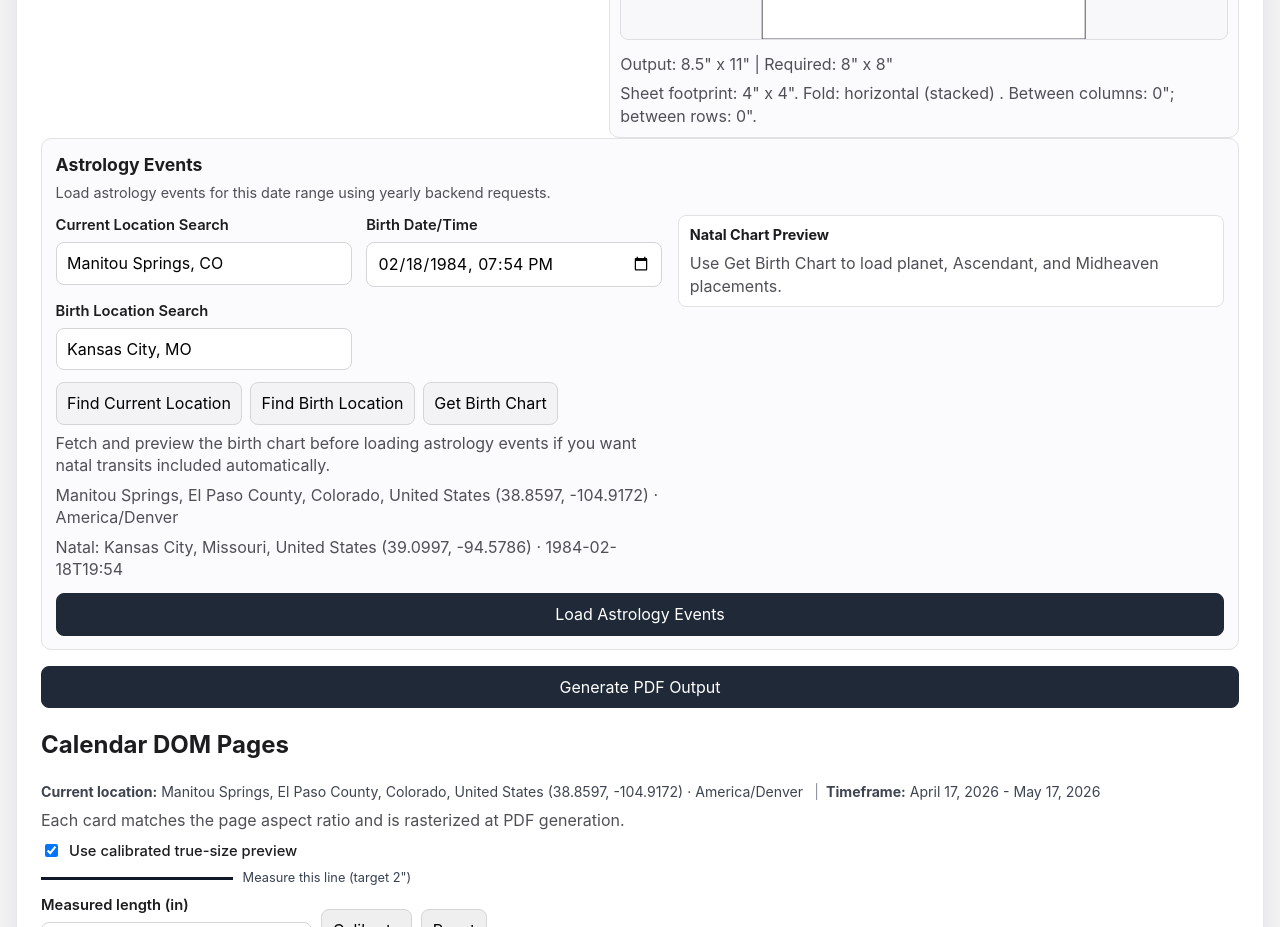
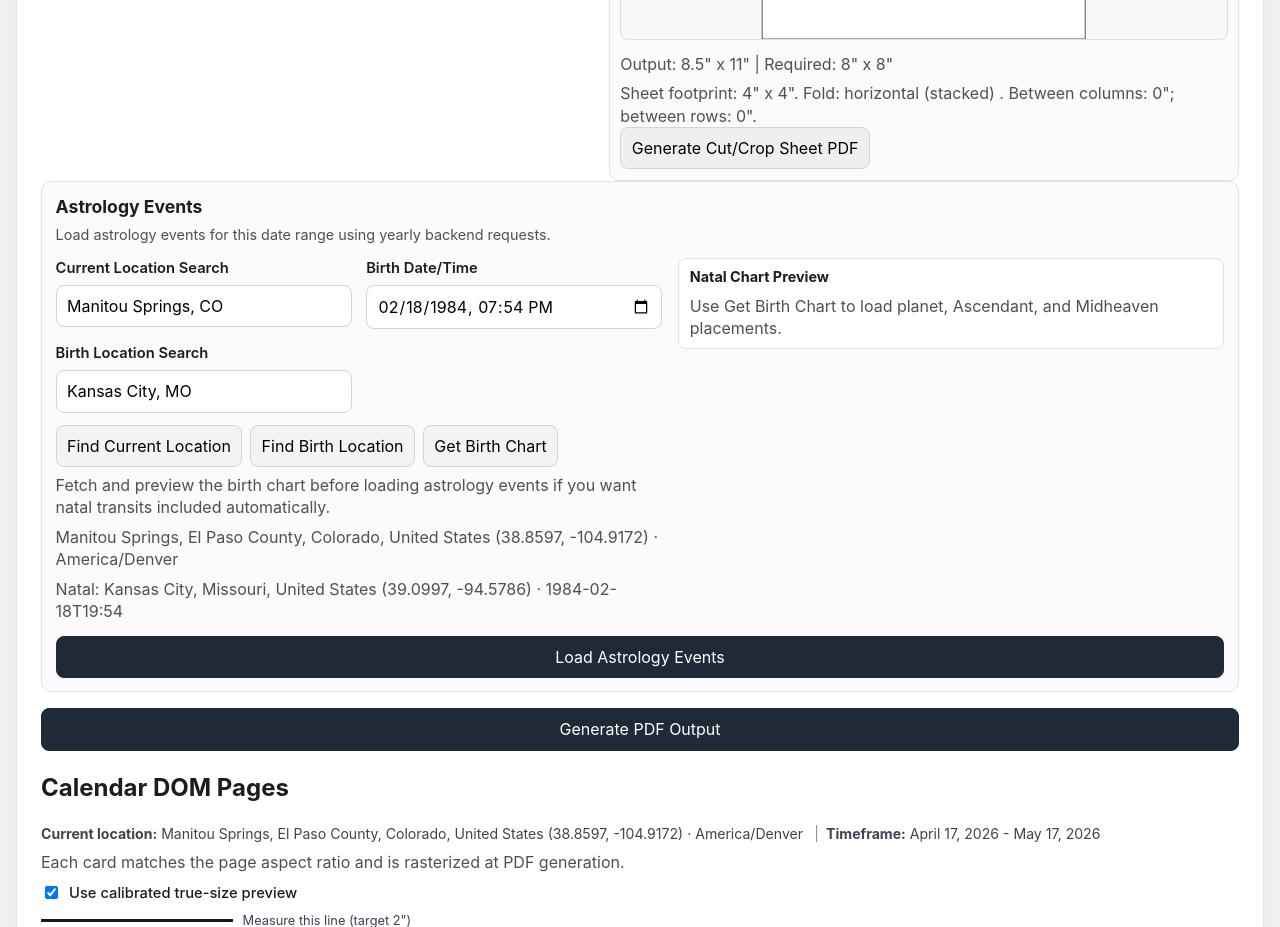
Before and after one commit to kinseyatkolla/bookmaker-signatures, a Vue app: page /calendars/daily-moon in a window 1280 px wide. Shown: the part 1620-2547 px from the top of the page. Built offline with nearby package versions, Linux system fonts and the light colour scheme.

Commit message:
adds generate cut crop sheet

```diff
--- a/src/components/SignatureImpositionControls.vue
+++ b/src/components/SignatureImpositionControls.vue
@@ -598,6 +598,13 @@ function updateField(key, value) {
             between rows:
             {{ layout.formatInchesLabel(layout.layoutPreview.gapBetweenRows) }}".
           </p>
+          <button
+            type="button"
+            :disabled="typeof handlers.onGenerateCutCropSheet !== 'function'"
+            @click="handlers.onGenerateCutCropSheet?.()"
+          >
+            Generate Cut/Crop Sheet PDF
+          </button>
         </div>
       </div>
     </div>
--- /dev/null
+++ b/src/imposition/cutCropSheetPdf.js
@@ -0,0 +1,134 @@
+import { PDFDocument, rgb } from "pdf-lib";
+import { drawCropMarks, toPoints } from "./pdfUtils";
+
+function rangesOverlap(minA, maxA, minB, maxB) {
+  return Math.min(maxA, maxB) > Math.max(minA, minB);
+}
+
+function hasNeighbor(rectangles, currentRect, side, epsilon = 0.01) {
+  return rectangles.some((candidate) => {
+    if (candidate === currentRect) {
+      return false;
+    }
+    const candidateRight = candidate.x + candidate.width;
+    const candidateTop = candidate.y + candidate.height;
+    const currentRight = currentRect.x + currentRect.width;
+    const currentTop = currentRect.y + currentRect.height;
+
+    if (side === "left") {
+      return (
+        Math.abs(candidateRight - currentRect.x) <= epsilon &&
+        rangesOverlap(candidate.y, candidateTop, currentRect.y, currentTop)
+      );
+    }
+    if (side === "right") {
+      return (
+        Math.abs(candidate.x - currentRight) <= epsilon &&
+        rangesOverlap(candidate.y, candidateTop, currentRect.y, currentTop)
+      );
+    }
+    if (side === "top") {
+      return (
+        Math.abs(candidate.y - currentTop) <= epsilon &&
+        rangesOverlap(candidate.x, candidateRight, currentRect.x, currentRight)
+      );
+    }
+    return (
+      Math.abs(candidateTop - currentRect.y) <= epsilon &&
+      rangesOverlap(candidate.x, candidateRight, currentRect.x, currentRight)
+    );
+  });
+}
+
+function downloadPdfBlob(pdfBytes, fileName) {
+  const blobUrl = URL.createObjectURL(new Blob([pdfBytes], { type: "application/pdf" }));
+  const link = document.createElement("a");
+  link.href = blobUrl;
+  link.download = fileName;
+  link.click();
+  setTimeout(() => URL.revokeObjectURL(blobUrl), 0);
+}
+
+export async function generateCutCropSheetPdf({
+  layoutPreview,
+  outputWidthInches,
+  outputHeightInches,
+  showCropMarks,
+  cropMarkOffsetInches,
+  cropMarkLengthInches,
+  fileName = "cut-crop-sheet.pdf",
+}) {
+  const sheets = layoutPreview?.sheets ?? [];
+  if (sheets.length === 0) {
+    throw new Error("Nothing to render for cut/crop sheet.");
+  }
+
+  const pdf = await PDFDocument.create();
+  const page = pdf.addPage([toPoints(outputWidthInches), toPoints(outputHeightInches)]);
+  const trimBorderColor = rgb(0.1, 0.1, 0.1);
+  const foldBorderColor = rgb(0.1, 0.27, 0.75);
+  const fillColor = rgb(0.78, 0.78, 0.8);
+  const rectangles = [];
+
+  for (const sheet of sheets) {
+    rectangles.push(sheet.pageA, sheet.pageB);
+  }
+
+  for (const rect of rectangles) {
+    const x = toPoints(rect.x);
+    const y = toPoints(rect.y);
+    const width = toPoints(rect.width);
+    const height = toPoints(rect.height);
+
+    page.drawRectangle({
+      x,
+      y,
+      width,
+      height,
+      color: fillColor,
+      borderColor: trimBorderColor,
+      borderWidth: 0.8,
+    });
+
+    if (showCropMarks) {
+      drawCropMarks(
+        page,
+        x,
+        y,
+        width,
+        height,
+        toPoints(cropMarkOffsetInches),
+        toPoints(cropMarkLengthInches),
+        {
+          top: !hasNeighbor(rectangles, rect, "top"),
+          bottom: !hasNeighbor(rectangles, rect, "bottom"),
+          left: !hasNeighbor(rectangles, rect, "left"),
+          right: !hasNeighbor(rectangles, rect, "right"),
+        },
+      );
+    }
+  }
+
+  for (const sheet of sheets) {
+    if (layoutPreview.foldHorizontal) {
+      const yFold = toPoints(sheet.pageA.y + sheet.pageA.height);
+      page.drawLine({
+        start: { x: toPoints(sheet.pageA.x), y: yFold },
+        end: { x: toPoints(sheet.pageA.x + sheet.pageA.width), y: yFold },
+        thickness: 1.2,
+        color: foldBorderColor,
+      });
+    } else {
+      const xFold = toPoints(sheet.pageA.x + sheet.pageA.width);
+      page.drawLine({
+        start: { x: xFold, y: toPoints(sheet.pageA.y) },
+        end: { x: xFold, y: toPoints(sheet.pageA.y + sheet.pageA.height) },
+        thickness: 1.2,
+        color: foldBorderColor,
+      });
+    }
+  }
+
+  const bytes = await pdf.save();
+  downloadPdfBlob(bytes, fileName);
+}
--- a/src/views/AshsDailyPlannerView.vue
+++ b/src/views/AshsDailyPlannerView.vue
@@ -11,6 +11,7 @@ import {
   toPoints,
 } from "../imposition/pdfUtils";
 import { renderImpositionSide } from "../imposition/pdfRender";
+import { generateCutCropSheetPdf } from "../imposition/cutCropSheetPdf";
 import {
   calibratePreviewScale,
   loadPreviewPhysicalScale,
@@ -774,6 +775,18 @@ function downloadCombinedPdf() {
   );
 }
 
+async function onGenerateCutCropSheet() {
+  await generateCutCropSheetPdf({
+    layoutPreview: layoutPreview.value,
+    outputWidthInches: Number(outputWidth.value),
+    outputHeightInches: Number(outputHeight.value),
+    showCropMarks: Boolean(showCropMarks.value),
+    cropMarkOffsetInches: Number(cropMarkOffset.value),
+    cropMarkLengthInches: Number(cropMarkLength.value),
+    fileName: "ashs-planner-cut-crop-sheet.pdf",
+  });
+}
+
 async function drawImpositionSide(
   page,
   pdfDocument,
@@ -1129,6 +1142,7 @@ const impositionControlHandlers = {
   onNumberOfSignaturesInput,
   onOutputLayoutPointerDown,
   onOutputLayoutPointerEnter,
+  onGenerateCutCropSheet,
 };
 
 const moonPhasePngUrlByTithi = (() => {
--- a/src/views/BasicCalendarView.vue
+++ b/src/views/BasicCalendarView.vue
@@ -11,6 +11,7 @@ import {
   toPoints,
 } from "../imposition/pdfUtils";
 import { renderImpositionSide } from "../imposition/pdfRender";
+import { generateCutCropSheetPdf } from "../imposition/cutCropSheetPdf";
 import {
   calibratePreviewScale,
   loadPreviewPhysicalScale,
@@ -536,6 +537,18 @@ function downloadCombinedPdf() {
   triggerDownload(combinedPdfUrl.value, `basic-calendar-output-${pageCount}p.pdf`);
 }
 
+async function onGenerateCutCropSheet() {
+  await generateCutCropSheetPdf({
+    layoutPreview: layoutPreview.value,
+    outputWidthInches: Number(outputWidth.value),
+    outputHeightInches: Number(outputHeight.value),
+    showCropMarks: Boolean(showCropMarks.value),
+    cropMarkOffsetInches: Number(cropMarkOffset.value),
+    cropMarkLengthInches: Number(cropMarkLength.value),
+    fileName: "basic-calendar-cut-crop-sheet.pdf",
+  });
+}
+
 async function drawImpositionSide(
   page,
   pdfDocument,
@@ -835,6 +848,7 @@ const impositionControlHandlers = {
   onNumberOfSignaturesInput,
   onOutputLayoutPointerDown,
   onOutputLayoutPointerEnter,
+  onGenerateCutCropSheet,
 };
 
 function onImpositionControlFieldUpdate({ key, value }) {
--- a/src/views/BasicDailyAstrologyCalendarView.vue
+++ b/src/views/BasicDailyAstrologyCalendarView.vue
@@ -11,6 +11,7 @@ import {
   toPoints,
 } from "../imposition/pdfUtils";
 import { renderImpositionSide } from "../imposition/pdfRender";
+import { generateCutCropSheetPdf } from "../imposition/cutCropSheetPdf";
 import {
   calibratePreviewScale,
   loadPreviewPhysicalScale,
@@ -754,6 +755,18 @@ function downloadCombinedPdf() {
   );
 }
 
+async function onGenerateCutCropSheet() {
+  await generateCutCropSheetPdf({
+    layoutPreview: layoutPreview.value,
+    outputWidthInches: Number(outputWidth.value),
+    outputHeightInches: Number(outputHeight.value),
+    showCropMarks: Boolean(showCropMarks.value),
+    cropMarkOffsetInches: Number(cropMarkOffset.value),
+    cropMarkLengthInches: Number(cropMarkLength.value),
+    fileName: "daily-astrology-cut-crop-sheet.pdf",
+  });
+}
+
 async function drawImpositionSide(
   page,
   pdfDocument,
@@ -1109,6 +1122,7 @@ const impositionControlHandlers = {
   onNumberOfSignaturesInput,
   onOutputLayoutPointerDown,
   onOutputLayoutPointerEnter,
+  onGenerateCutCropSheet,
 };
 
 const moonPhasePngUrlByTithi = (() => {
--- a/src/views/BasicWeeklyAstrologyCalendarView.vue
+++ b/src/views/BasicWeeklyAstrologyCalendarView.vue
@@ -11,6 +11,7 @@ import {
   toPoints,
 } from "../imposition/pdfUtils";
 import { renderImpositionSide } from "../imposition/pdfRender";
+import { generateCutCropSheetPdf } from "../imposition/cutCropSheetPdf";
 import {
   calibratePreviewScale,
   loadPreviewPhysicalScale,
@@ -874,6 +875,18 @@ function downloadCombinedPdf() {
   );
 }
 
+async function onGenerateCutCropSheet() {
+  await generateCutCropSheetPdf({
+    layoutPreview: layoutPreview.value,
+    outputWidthInches: Number(outputWidth.value),
+    outputHeightInches: Number(outputHeight.value),
+    showCropMarks: Boolean(showCropMarks.value),
+    cropMarkOffsetInches: Number(cropMarkOffset.value),
+    cropMarkLengthInches: Number(cropMarkLength.value),
+    fileName: "weekly-astrology-cut-crop-sheet.pdf",
+  });
+}
+
 async function drawImpositionSide(
   page,
   pdfDocument,
@@ -1271,6 +1284,7 @@ const impositionControlHandlers = {
   onNumberOfSignaturesInput,
   onOutputLayoutPointerDown,
   onOutputLayoutPointerEnter,
+  onGenerateCutCropSheet,
 };
 
 const moonPhasePngUrlByTithi = (() => {
--- a/src/views/DailyMoonCalendarView.vue
+++ b/src/views/DailyMoonCalendarView.vue
@@ -11,6 +11,7 @@ import {
   toPoints,
 } from "../imposition/pdfUtils";
 import { renderImpositionSide } from "../imposition/pdfRender";
+import { generateCutCropSheetPdf } from "../imposition/cutCropSheetPdf";
 import {
   calibratePreviewScale,
   loadPreviewPhysicalScale,
@@ -757,6 +758,18 @@ function downloadCombinedPdf() {
   );
 }
 
+async function onGenerateCutCropSheet() {
+  await generateCutCropSheetPdf({
+    layoutPreview: layoutPreview.value,
+    outputWidthInches: Number(outputWidth.value),
+    outputHeightInches: Number(outputHeight.value),
+    showCropMarks: Boolean(showCropMarks.value),
+    cropMarkOffsetInches: Number(cropMarkOffset.value),
+    cropMarkLengthInches: Number(cropMarkLength.value),
+    fileName: "daily-moon-cut-crop-sheet.pdf",
+  });
+}
+
 async function drawImpositionSide(
   page,
   pdfDocument,
@@ -1112,6 +1125,7 @@ const impositionControlHandlers = {
   onNumberOfSignaturesInput,
   onOutputLayoutPointerDown,
   onOutputLayoutPointerEnter,
+  onGenerateCutCropSheet,
 };
 
 const moonPhasePngUrlByTithi = (() => {
--- a/src/views/SignaturesView.vue
+++ b/src/views/SignaturesView.vue
@@ -10,6 +10,7 @@ import {
   toPoints,
 } from "../imposition/pdfUtils";
 import { renderImpositionSide } from "../imposition/pdfRender";
+import { generateCutCropSheetPdf } from "../imposition/cutCropSheetPdf";
 import SignatureImpositionControls from "../components/SignatureImpositionControls.vue";
 import PdfOutputActions from "../components/PdfOutputActions.vue";
 
@@ -558,6 +559,7 @@ const impositionControlHandlers = {
   onNumberOfSignaturesInput,
   onOutputLayoutPointerDown,
   onOutputLayoutPointerEnter,
+  onGenerateCutCropSheet,
 };
 
 function onImpositionControlFieldUpdate({ key, value }) {
@@ -626,6 +628,18 @@ function downloadCombinedPdf() {
 
   const pageCount = impositionOutputs.value.length * 2;
   triggerDownload(combinedPdfUrl.value, `bookmaker-output-${pageCount}p.pdf`);
+}
+
+async function onGenerateCutCropSheet() {
+  await generateCutCropSheetPdf({
+    layoutPreview: layoutPreview.value,
+    outputWidthInches: Number(outputWidth.value),
+    outputHeightInches: Number(outputHeight.value),
+    showCropMarks: Boolean(showCropMarks.value),
+    cropMarkOffsetInches: Number(cropMarkOffset.value),
+    cropMarkLengthInches: Number(cropMarkLength.value),
+    fileName: "bookmaker-cut-crop-sheet.pdf",
+  });
 }
 
 async function createPagePlaceholderPngBytes(slot, rotationDegreesValue) {
```
